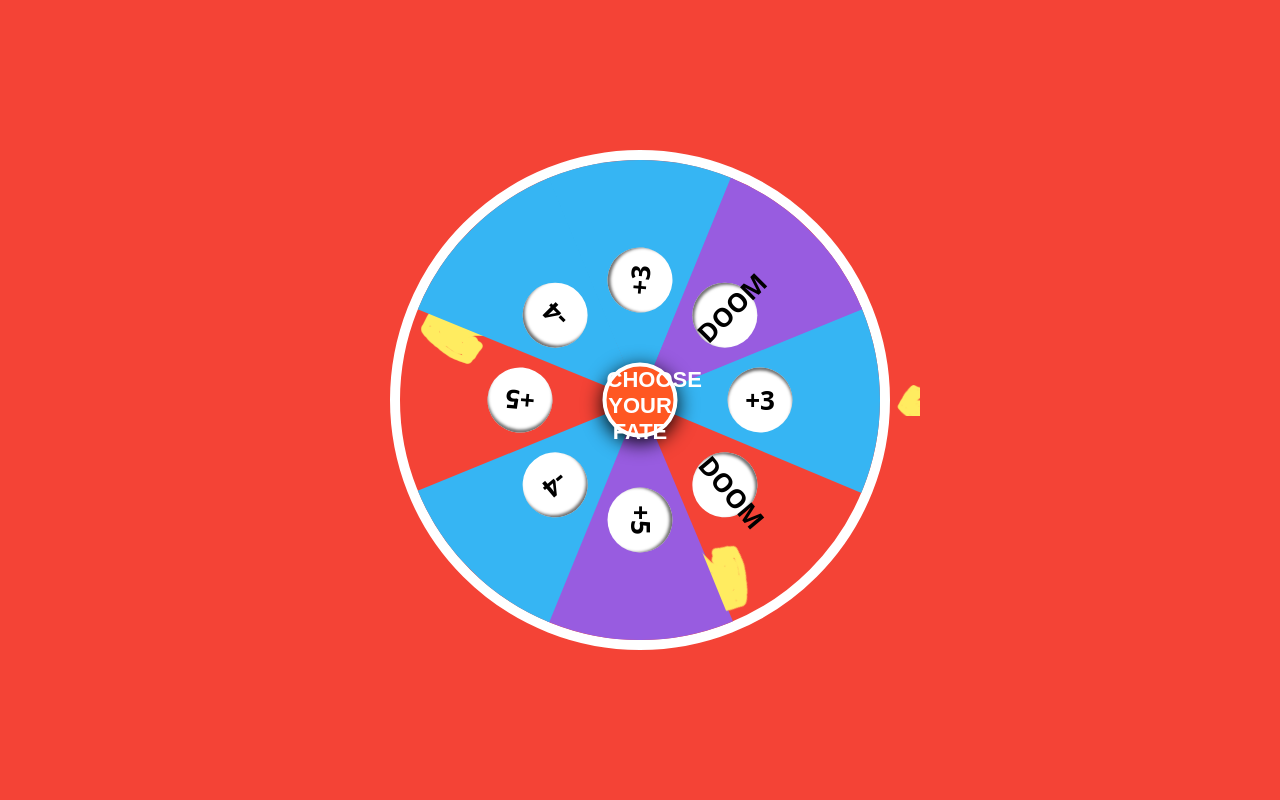
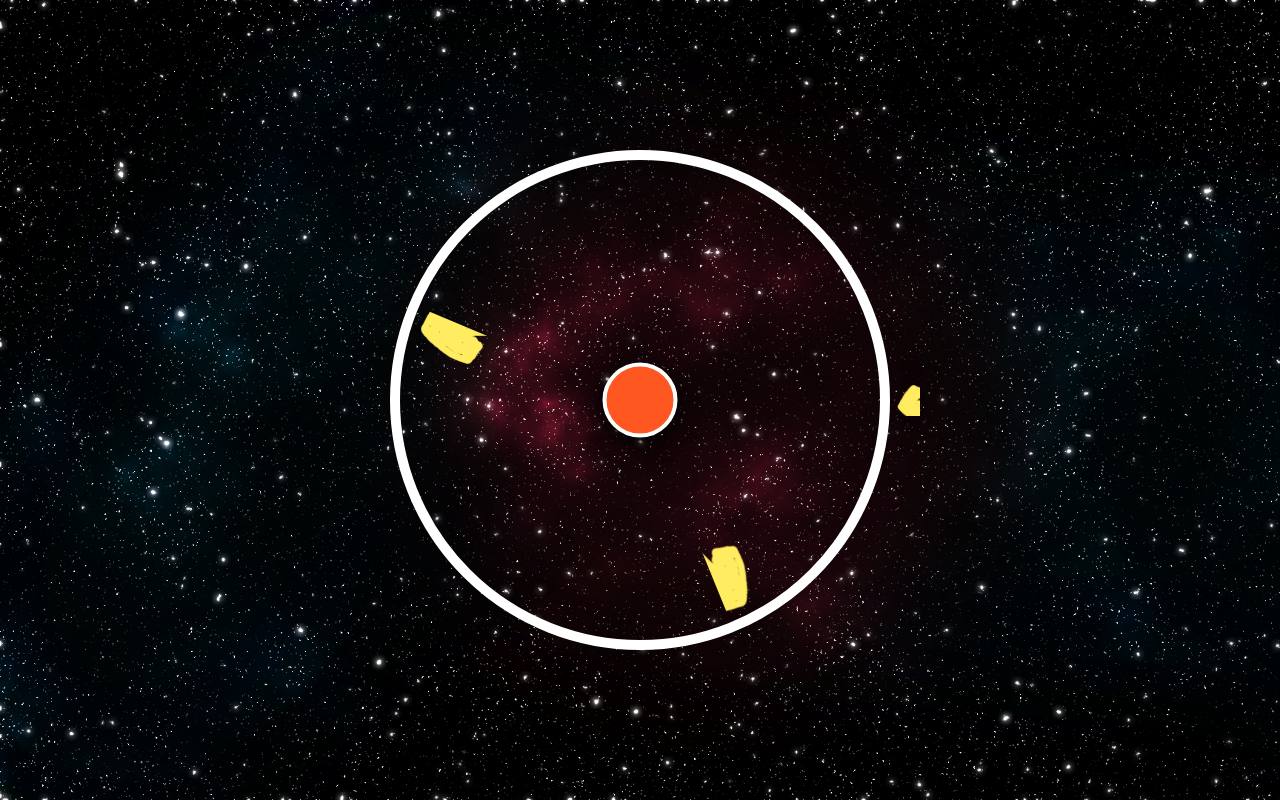
Before and after one commit to EnormousApplePie/SpinnZeWheel, a plain HTML site: page index.html in a window 1280 px wide. Drawn offline with Linux system fonts and the light colour scheme.

Commit message:
Trimmed design
removed a bunch of stuff to later replace with art

```diff
--- a/index.html
+++ b/index.html
@@ -17,7 +17,8 @@
 			align-items: center;
 			height: 100vh;
 			overflow: hidden;
-			background: #F44336 ;
+			background-image: url("img_space.png");
+			background-color: #cccccc;
 			background-size: cover;
 		}
 
@@ -59,59 +60,11 @@
 			top: 120px;
 			left: 0;
 		}
-		.span2{
-			clip-path: polygon(100% 92%, 0 50%, 100% 8%);
-			background-color: #36b5f3;
-			top: 120px;
-			right: 0;
-		}
-		.span3{
-			clip-path: polygon(50% 0%, 8% 100%, 92% 100%);
-			background-color: #985ce0;
-			bottom: 0;
-			left: 120px;
-		}
-		.span4{
-			clip-path: polygon(50% 100%, 92% 0, 8% 0);
-			background-color: #36b5f3;
-			top: 0;
-			left: 120px;
-		}
-
-		/*Little bit adjust the value*/
-		.box1 .span3 b{
-			 transform: translate(-50%, -50%) rotate(-270deg);
-		}
-		.box1 .span1 b,
-		.box2 .span1 b{
-			transform: translate(-50%, -50%) rotate(185deg);
-		}
-		.box2 .span3 b{
-			transform: translate(-50%, -50%) rotate(90deg);
-		}
-		.box1 .span4 b,
-		.box2 .span4 b{
-			transform: translate(-50%, -50%) rotate(-85deg);
-		}
 
 		.box2{
 			width: 100%;
 			height: 100%;
 			transform: rotate(-135deg);
-		}
-		span b{
-			width: 65px;
-			height: 65px;
-			line-height: 65px;
-			border-radius: 50%;
-			font-size: 26px;
-			text-align: center;
-			background-color: #fff;
-			position: absolute;
-			top: 50%;
-			left: 50%;
-			transform: translate(-50%, -50%);
-			box-shadow: inset 0 3px 3px 0 #717171;
 		}
 		.spin{
 			position: absolute;
@@ -163,7 +116,7 @@
 			</div>
 		</div>
 
-		<button class="spin" onclick="spinme()">CHOOSE YOUR FATE</button>
+		<button class="spin" onclick="spinme()"></button>
 	</div>
 
 
```
Also changed, not shown: img_space.png (added).
